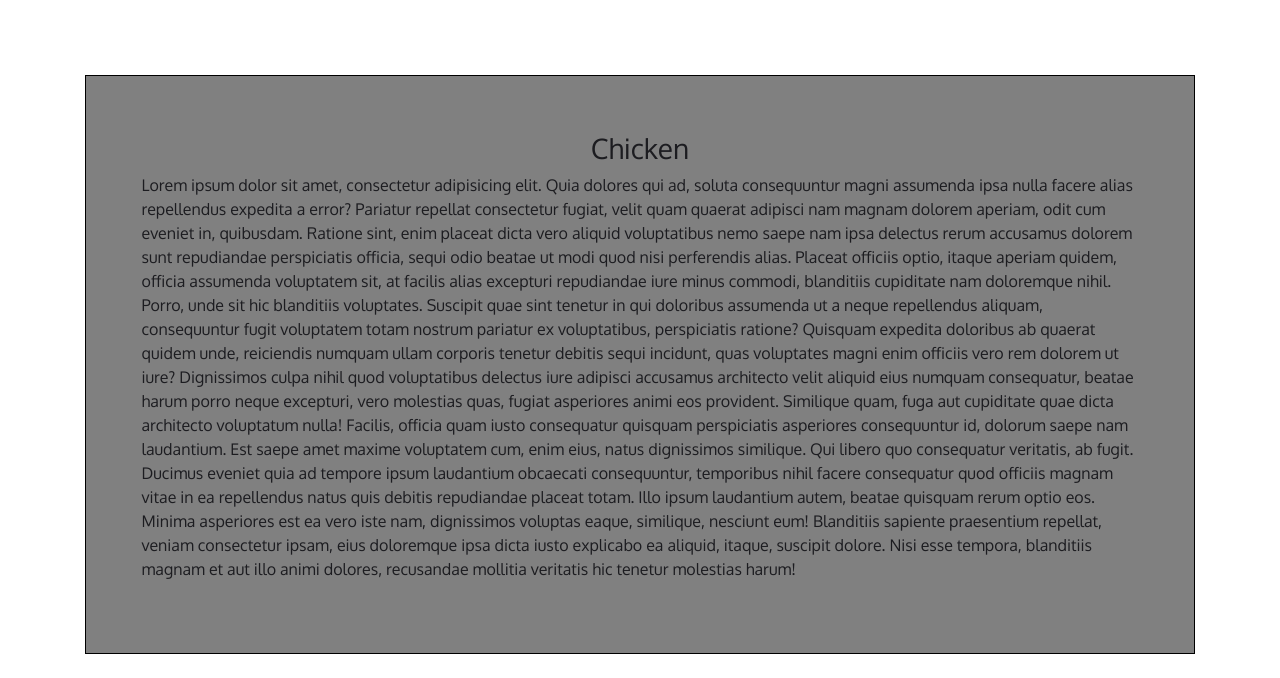
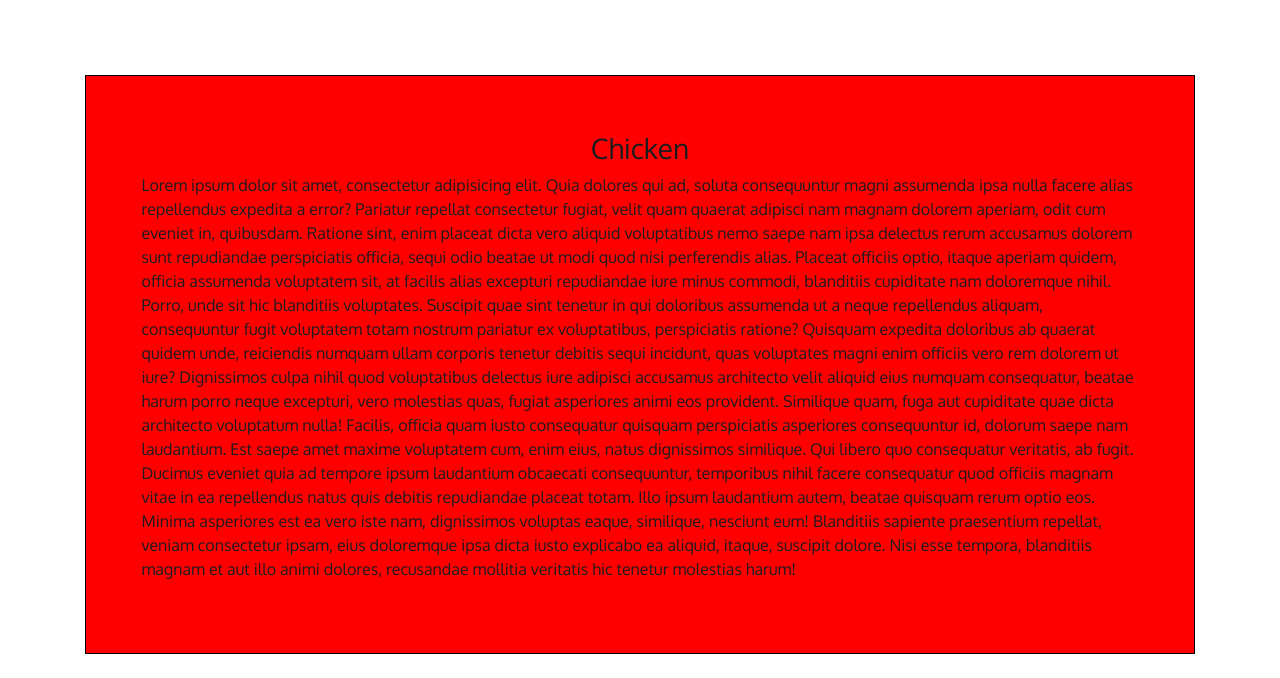
Before and after one commit to yogi2108/aanchal, a plain HTML site: page module-3/index.html in a window 1280 px wide. Shown: the part 122-800 px from the top of the page. Drawn offline with nearby package versions, Linux system fonts and the light colour scheme.

Commit message:
Update style.css

```diff
--- a/module-3/css/style.css
+++ b/module-3/css/style.css
@@ -21,6 +21,6 @@ section {
     margin-top: 7%;
     margin-bottom: 3%;
     padding: 5%;
-    background-color: grey;
+    background-color: red;
 
 }
```
